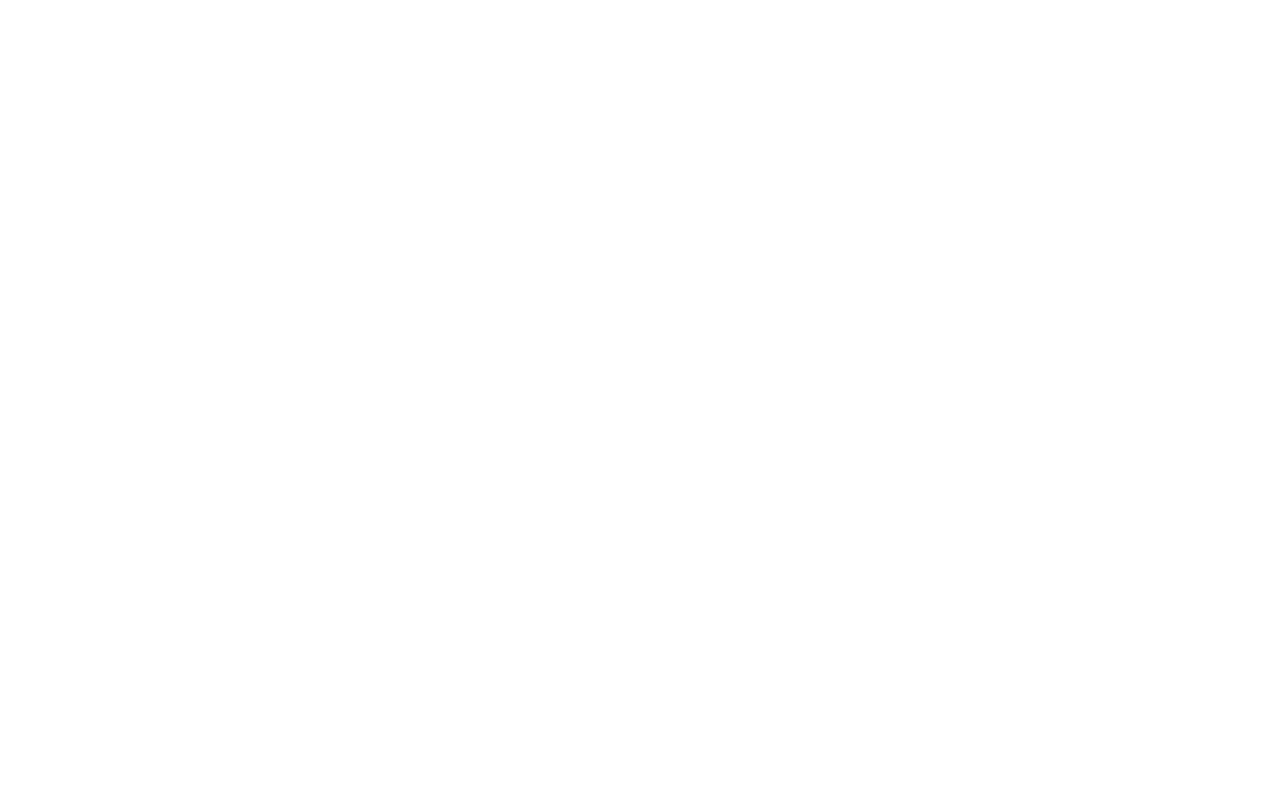
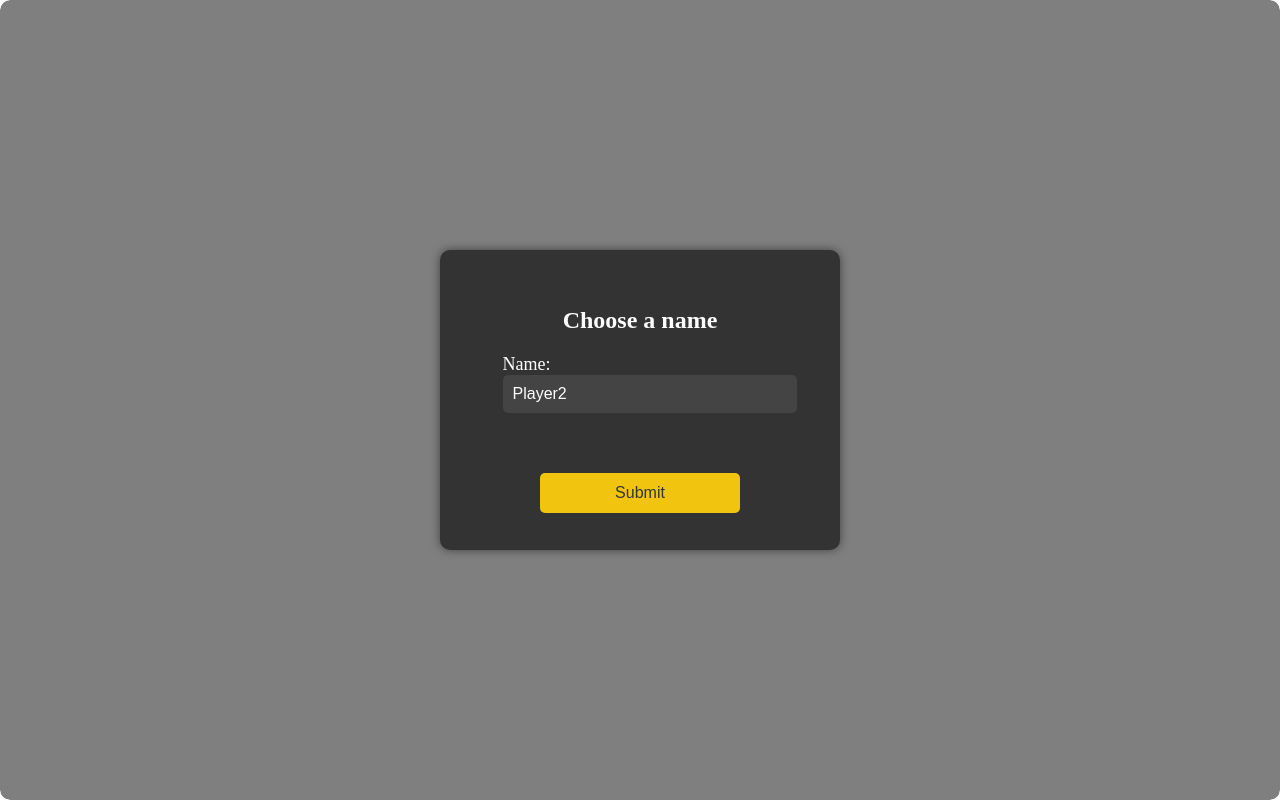
Before and after one commit to TadeoCuchman/cuatroEnFila, a React (Vite) app in the folder cuatroEnFila/: page /preGame in a window 1280 px wide. Before the commit this address had no page. Built offline with nearby package versions, Linux system fonts and the light colour scheme.

Commit message:
stable version of Invite a Friend

```diff
--- a/cuatroEnFila/src/App.jsx
+++ b/cuatroEnFila/src/App.jsx
@@ -4,10 +4,11 @@
   BrowserRouter,
   Routes,
   Route,
-  Link,
 } from "react-router-dom";
 
+
 import GameContainer from "./Pages/GameContainer";
+import PreGameContainer from "./Pages/PreGameContainer";
 import Home from "./Components/Home";
 
 function s4() {
@@ -15,8 +16,10 @@
 }
 
 function App() {
+  const searchParams = new URLSearchParams(location.search);
   // const [mode, setMode] = useState("Multiplayer");
   const [mode, setMode] = useState("Invite a friend");
+  const [rerender, setRerender] = useState(false);
   const [players, setPlayers] = useState([
       {
         index: 0,
@@ -28,9 +31,18 @@
       },
   ]);
   const [context, setContext] = useState();
+  const [invited, setInvited] = useState(() => {
+    const invitedParam = searchParams.get('invited');
+        if(invitedParam == 'true'){
+        return true;
+        } else {
+        return false;
+        }
+  });
 
   useEffect(()=>{
     setContext(s4())
+    console.log(invited)
   },[])
 
   return (
@@ -38,7 +50,8 @@
       <BrowserRouter>
         <Routes>
             <Route path="/" element={<Home players={players} setPlayers={setPlayers} context={context} mode={mode} setMode={setMode}/>} />
-            <Route path={`/Game`} element={<GameContainer players={players} setPlayers={setPlayers} mode={mode}/>} />
+            <Route path={`/Game`} element={<GameContainer players={players} setPlayers={setPlayers} mode={mode} invited={invited} rerender={rerender} setRerender={setRerender}/>} />
+            <Route path={`/preGame`} element={<PreGameContainer players={players} setPlayers={setPlayers}/>} />
         </Routes>
       </BrowserRouter>
 
--- a/cuatroEnFila/src/Components/ChooseNameModal.jsx
+++ b/cuatroEnFila/src/Components/ChooseNameModal.jsx
@@ -1,23 +1,27 @@
 import { useState } from 'react';
 import './ChooseNameModal.css'
 
-function ChooseNameModal({ isOpen, onClose, onSubmit, setPlayers, players, waiting }) {
-
+function ChooseNameModal({ isOpen, onSubmit, setPlayers, players, waiting }) {
+  const [name, setName] = useState(players[1].name)
   const handleSubmit = (event) => {
     event.preventDefault();
+    players[1].name = name;
+    setPlayers(players)
     onSubmit(name);
   };
 
   return (
     <div className={`modal ${isOpen ? 'open' : ''}`}>
-      <div className="modal-overlay" onClick={onClose}></div>
+      <div className="modal-overlay"></div>
       {waiting ? <p className="modal-content">WAITNG...</p> :
         <div className="modal-content">
           <h2>Choose a name</h2>
           <form onSubmit={handleSubmit}>
             <label>
               Name:
-              <input type="text" value={name} onChange={(event) => setPlayers(...players,{index: 0,name: event.target.value})} />
+              <input type="text" value={name} onChange={(event) => {
+                setName(event.target.value);
+              }} />
             </label>
             <button type="submit">Submit</button>
           </form>
--- a/cuatroEnFila/src/Components/Home.jsx
+++ b/cuatroEnFila/src/Components/Home.jsx
@@ -1,7 +1,5 @@
 import { useState, useEffect } from "react";
-import {
-    Link,
-  } from "react-router-dom";
+import {Link} from "react-router-dom";
 
 const style = {
 
@@ -61,7 +59,7 @@
                 setPlayers([...players]);
                 }}
             />
-            {mode === "Invite a friend" ? <span>Url: <Link to={{ pathname: '/Game', search: `?context=${context}&invited=true` }} target="_blank">{window.location.origin}/Game/{context}</Link></span> : ''}
+            {mode === "Invite a friend" ? <span>Url: <Link to={{ pathname: '/preGame', search: `?context=${context}&invited=true` }} target="_blank">{window.location.origin}/preGame/{context}</Link></span> : ''}
             {mode === "Multiplayer" ? (
                 <>
                 <span>Player2:</span>
--- a/cuatroEnFila/src/Components/Names.jsx
+++ b/cuatroEnFila/src/Components/Names.jsx
@@ -3,11 +3,10 @@
 function Names({players}) {
   return (
     <div>
-        <span id="player1" style={{ backgroundColor: "red" }}>{players[0].name}</span>
+      <span id="player1" style={{ backgroundColor: "red" }}>{players[0].name}</span>
       <span>VS</span>
       <span id="player2" style={{ backgroundColor: "green" }}>{players[1].name}</span>
       <br />
-
     </div>
   );
 }
--- a/cuatroEnFila/src/Pages/GameContainer.jsx
+++ b/cuatroEnFila/src/Pages/GameContainer.jsx
@@ -7,46 +7,39 @@
 import init from "../scripts/websocket.js"
 
 
-function GameContainer({size, mode}) {
+
+function GameContainer({size, mode, invited, players, setPlayers, rerender, setRerender}) {
   const [waiting, setWaiting] = useState(true);
   const [modal, setModal] = useState(false);
-    const [invited, setInvited] = useState(false);
+
   const [error, setError] = useState("");
   const [winner, setWinner] = useState("");
-    const [players, setPlayers] = useState([
-        {
-          index: 0,
-          name: "Player"
-        },
-        {
-          index: 1,
-          name: "Player2",
-        },
-    ]);
+  // const [players, setPlayers] = useState([
+  //     {
+  //       index: 0,
+  //       name: "Player"
+  //     },
+  //     {
+  //       index: 1,
+  //       name: "Player2",
+  //     },
+  // ]);
 
-
-
-
-    if(mode=='Invite a friend'){
-        console.log(players)
-        init(players[0].name, setWaiting, setPlayers, players, setInvited, invited)
+  if(mode=='Invite a friend' && !rerender){
+    init(setWaiting, setPlayers, players, invited)
+    // setRerender(true)
   }
 
   const isOpenModal = () => {
 
   }
-    const onCloseModal = () => {
-      setInvited(false)
 
-    }
-    const onSubmitModal = () => {
-      setInvited(false)
+  const onSubmitModal = (name) => {
   }
 
   return (
     <div className="gameContainer">
-        {waiting && mode == 'Invite a friend'? <ChooseNameModal isOpen={isOpenModal} onClose={onCloseModal} onSubmit={onSubmitModal} setPlayers={setPlayers} players={players} waiting={true}/> : ''}
-        {invited ? <ChooseNameModal isOpen={isOpenModal} onClose={onCloseModal} onSubmit={onSubmitModal} setPlayers={setPlayers} players={players} waiting={false} /> : ''}
+        {waiting && mode == 'Invite a friend'? <ChooseNameModal isOpen={isOpenModal} onSubmit={onSubmitModal} setPlayers={setPlayers} players={players} waiting={true}/> : ''}
         <Names players={players}/>
         <Game size={size} mode={mode} setModal={setModal} winner={winner} setWinner={setWinner} setError={setError}/>
         {modal ? (
--- /dev/null
+++ b/cuatroEnFila/src/Pages/PreGameContainer.jsx
@@ -0,0 +1,29 @@
+import React, {useState} from 'react';
+import { useLocation, useNavigate } from "react-router-dom";
+import ChooseNameModal from '../Components/ChooseNameModal';
+
+
+
+const PreGameContainer = ({players, setPlayers}) => {
+  const location = useLocation();
+  const navigate = useNavigate();
+  const searchParams = new URLSearchParams(location.search);
+  const [context, setContext] = useState(searchParams.get('context'));
+
+  const isOpenModal = () => {
+
+    }
+
+    const onSubmitModal = (name) => {
+        navigate(`/Game?context=${context}`);
+
+    }
+
+    return (
+        <div>
+            <ChooseNameModal isOpen={isOpenModal} onSubmit={onSubmitModal} setPlayers={setPlayers} players={players} waiting={false} />
+        </div>
+    );
+};
+
+export default PreGameContainer;
--- a/cuatroEnFila/src/scripts/websocket.js
+++ b/cuatroEnFila/src/scripts/websocket.js
@@ -1,30 +1,22 @@
-import React, { useEffect, useState } from 'react';
+import React, { useEffect } from 'react';
 import {w3cwebsocket as W3CWebSocket} from 'websocket'
 import { useLocation } from "react-router-dom";
 
 
-const init = (player, setWaiting, setPlayers, players, setInvited, invited ) => {
+const init = (setWaiting, setPlayers, players, invited ) => {
     const location = useLocation();
 
+
     useEffect(()=> {
+        console.log('players',players)
         const searchParams = new URLSearchParams(location.search);
         const contextParam = searchParams.get('context');
-        const invitedParam = searchParams.get('invited');
-        // setTimeout(()=> {
-        //   if(invitedParam == 'true'){
-        //     setInvited(true);
-        //   }
-        // },[1000])
-
-        console.log(invited)
 
         console.log('context from websocket', contextParam)
         const socket = new W3CWebSocket('ws://localhost:3000/' + contextParam);
 
         socket.addEventListener('open', () => {
-            socket.send(JSON.stringify({state: 'newPlayer', playerName: player}))
-            console.log('connect', socket.url)
-
+            socket.send(JSON.stringify({state: 'newPlayer', playerName: invited ? players[1] : players[0]}))
         })
 
 
@@ -39,41 +31,19 @@
 
             if(data.namesCheck){
                 console.log(data.names[0].name)
-                // setPlayers({
-                //     index: 0,
-                //     name: data.names[0].name
-                //   },
-                //   {
-                //     index: 1,
-                //     name: data.names[1].name
-                //   },)
+                setPlayers([
+                    {
+                      index: 0,
+                      name: data.names[0].name.name
+                    },
+                    {
+                      index: 1,
+                      name: data.names[1].name.name,
+                    },
+                ]);
+                console.log('despues',players)
             }
 
-            // if(e.data[0] == 123){
-            //     console.log('Message From Server1: ', JSON.parse(e.data));
-            // } else if (e.data[0] == 'W'){
-            //     console.log('Message From Server2: ', JSON.stringify(e.data));
-
-            // }
-            // else {
-            //     console.log('Message From Server3: ', e.data);
-            //     const parsedData = JSON.parse(e.data)
-            //     console.log(parsedData)
-
-            //     //cambia nombres de los jugadores en el juego
-            //     if(parsedData.names){
-            //         document.getElementById('player1').innerText = parsedData.names[0]
-            //         document.getElementById('player2').innerText = parsedData.names[1]
-            //     }
-
-            //     //genera el click del otro jugador
-            //     console.log(parsedData.turn)
-            //     if(document.getElementById(parsedData.column).style.backgroundColor === 'brown' && parsedData.turn == true ){
-            //         document.getElementById(parsedData.column).click()
-            //     }else{
-            //         document.getElementsByClassName('game')[0].style.pointerEvents = "none";
-            //     }
-            // }
 
         })
 
@@ -95,6 +65,7 @@
     },[])
 
 
+
 }
 
 export default init;
```
Also changed, not shown: 1 other file (tests, documents, lock files or other folders). Lines whose indentation alone changed are shown as unchanged.
